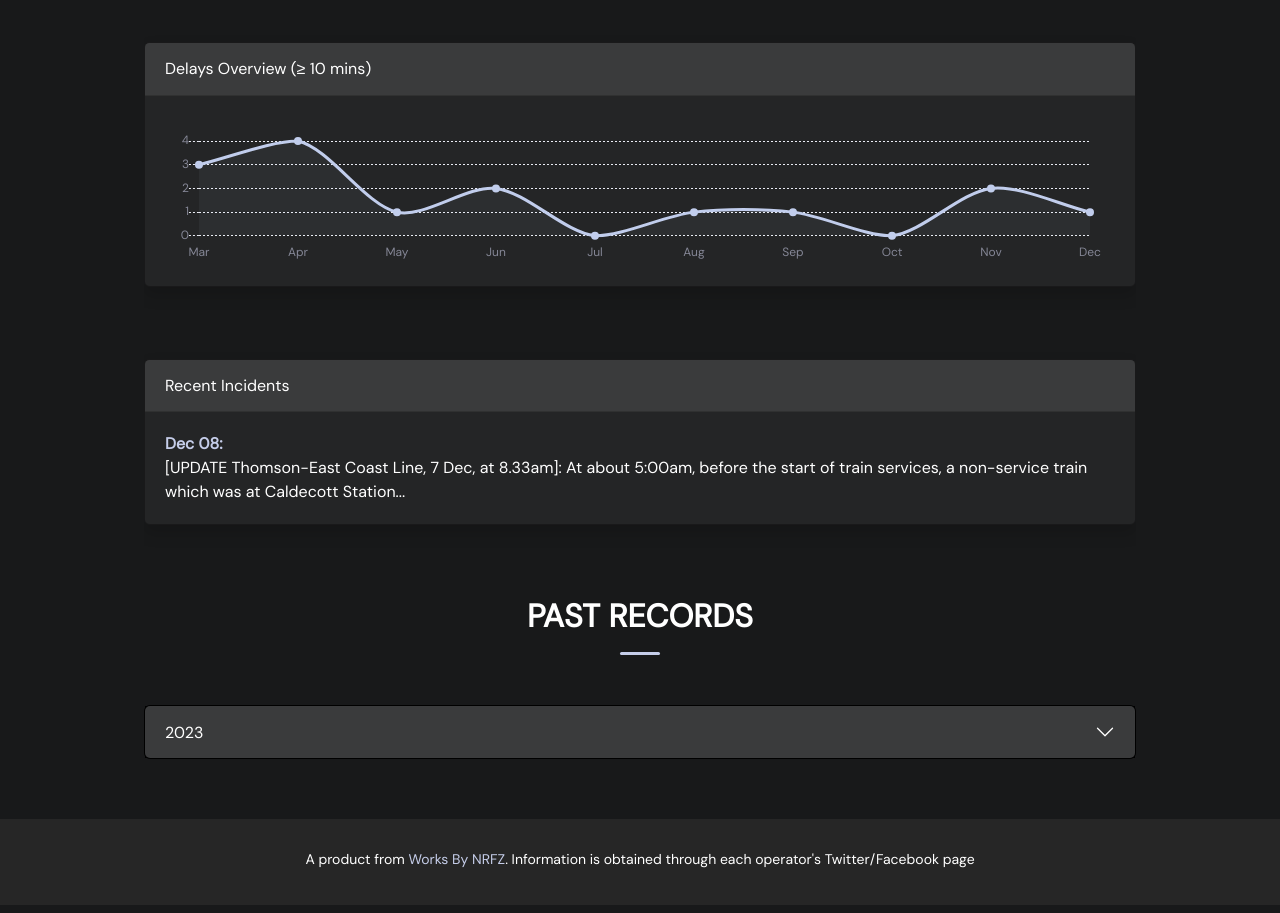
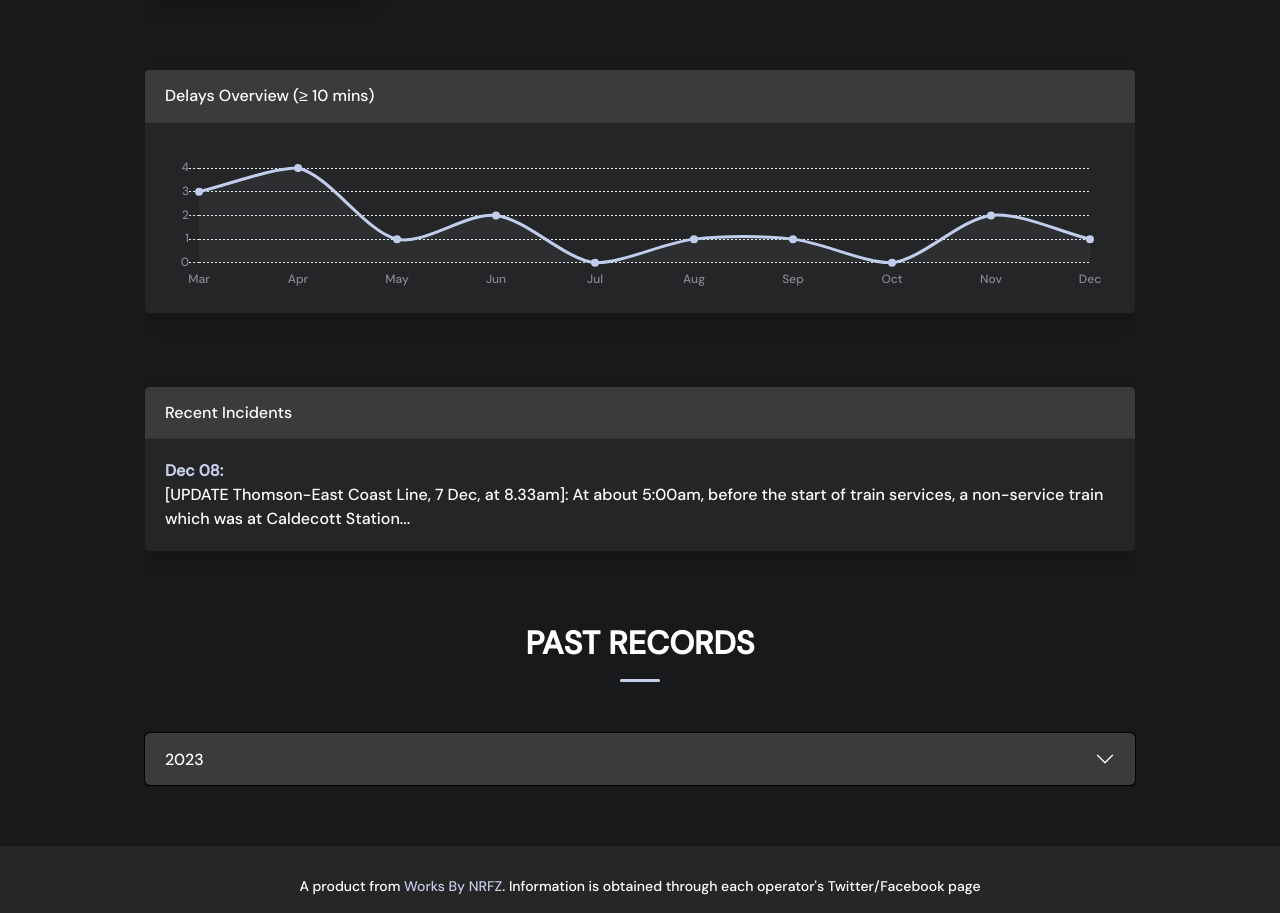
Before and after one commit to nurafianZulkifli/train-delays-checker, a plain HTML site: page index.html in a window 1280 px wide. Shown: the part 1596-2509 px from the top of the page. Drawn offline with Linux system fonts and the light colour scheme.

Commit message:
2023-12 Cumulative Update (2.0.15b)

```diff
--- a/assets/css/style.css
+++ b/assets/css/style.css
@@ -3,7 +3,7 @@
 --------------------------------------------------------------*/
 body {
   font-family: 'DM Sans', sans-serif;
-  font-weight:initial;
+  font-weight: 500;
   font-style: normal;
   color: #fff;
   background-color: #18191a;
--- a/index.html
+++ b/index.html
@@ -14,8 +14,9 @@
   <link href="assets/img/apple-touch-icon.png" rel="apple-touch-icon">
 
   <!-- Google Fonts -->
+  <link rel="preconnect" href="https://fonts.googleapis.com">
   <link rel="preconnect" href="https://fonts.gstatic.com" crossorigin>
-  <link href="https://fonts.googleapis.com/css2?family=DM+Sans&display=swap" rel="stylesheet" >
+  <link href="https://fonts.googleapis.com/css2?family=DM+Sans:opsz,wght@9..40,500&display=swap" rel="stylesheet">
   <link href="https://cdnjs.cloudflare.com/ajax/libs/font-awesome/6.1.1/css/all.min.css" rel="stylesheet">
 
   <!-- Vendor CSS Files -->
```
